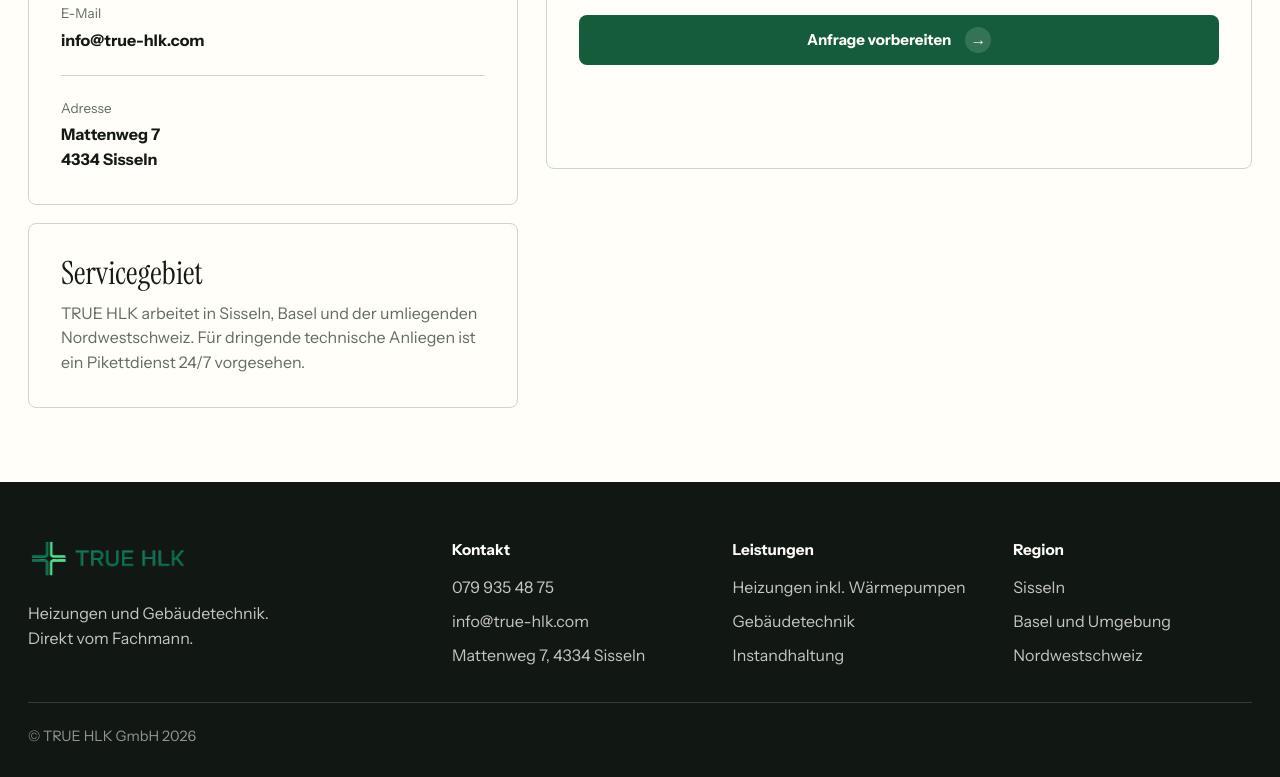
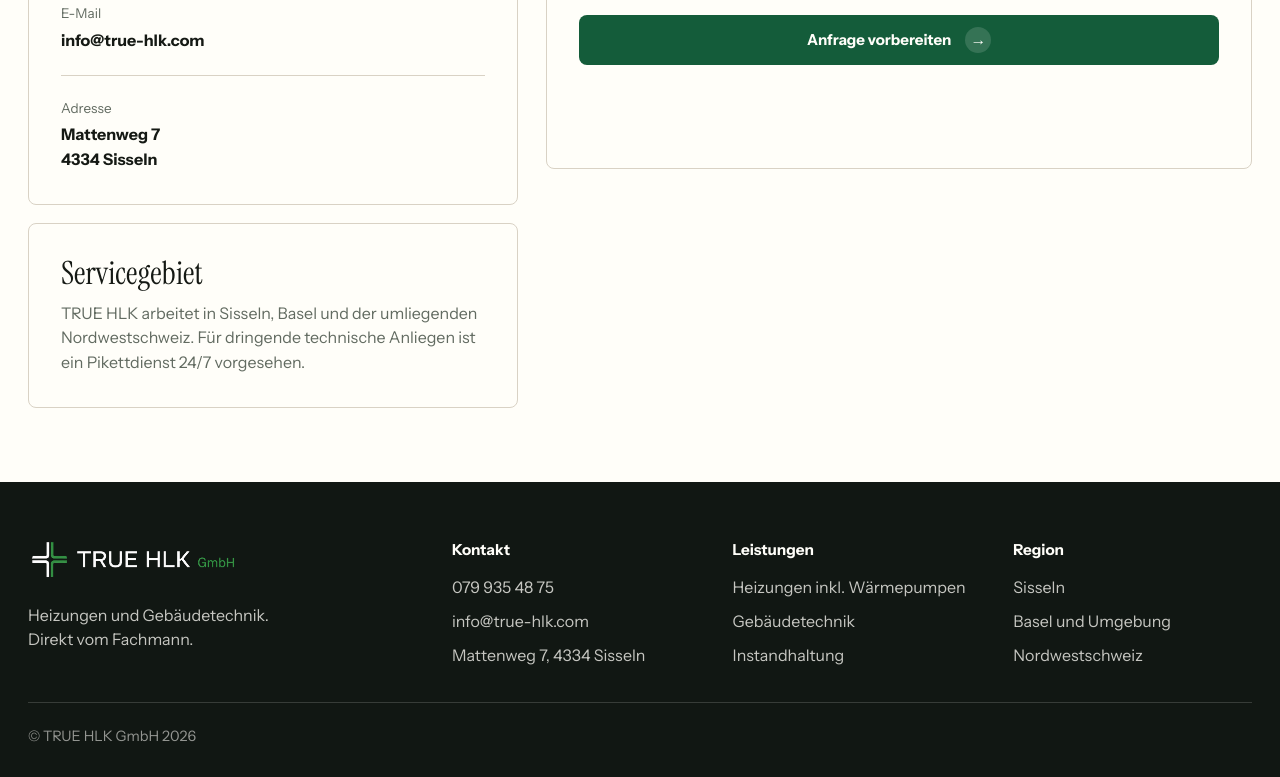
Before and after one commit to Utre17/true-hlk-gmbh-website, a website built with Vite: page kontakt.html in a window 1280 px wide. Shown: the part 1396-2173 px from the top of the page. Built offline with nearby package versions, Linux system fonts and the light colour scheme.

Commit message:
Use correct logo in footer

```diff
--- a/kontakt.html
+++ b/kontakt.html
@@ -117,7 +117,7 @@
 
     <footer class="site-footer">
       <div class="footer-inner">
-        <div class="footer-brand"><img src="Assets/true-hlk-logo-header-green.png" alt="TRUE HLK GmbH"><p>Heizungen und Gebäudetechnik. Direkt vom Fachmann.</p></div>
+        <div class="footer-brand"><img src="Assets/true-hlk-logo-transparent.png" alt="TRUE HLK GmbH"><p>Heizungen und Gebäudetechnik. Direkt vom Fachmann.</p></div>
         <div class="footer-col"><h2>Kontakt</h2><ul><li><a href="tel:+41799354875">079 935 48 75</a></li><li><a href="mailto:info@true-hlk.com">info@true-hlk.com</a></li><li>Mattenweg 7, 4334 Sisseln</li></ul></div>
         <div class="footer-col"><h2>Leistungen</h2><ul><li><a href="heizung-waermepumpen.html">Heizungen inkl. Wärmepumpen</a></li><li><a href="gebaeudetechnik.html">Gebäudetechnik</a></li><li><a href="instandhaltung.html">Instandhaltung</a></li></ul></div>
         <div class="footer-col"><h2>Region</h2><ul><li>Sisseln</li><li>Basel und Umgebung</li><li>Nordwestschweiz</li></ul></div>
--- a/styles.css
+++ b/styles.css
@@ -875,8 +875,7 @@
 }
 
 .footer-brand img {
-  width: 160px;
-  filter: brightness(1.8);
+  width: 210px;
 }
 
 .footer-brand p {
```
Also changed, not shown: gebaeudetechnik.html (+1 -1 lines), heizung-waermepumpen.html (+1 -1 lines), index.html (+1 -1 lines), instandhaltung.html (+1 -1 lines), Assets/true-hlk-logo-transparent.png (added), 1 other file.
